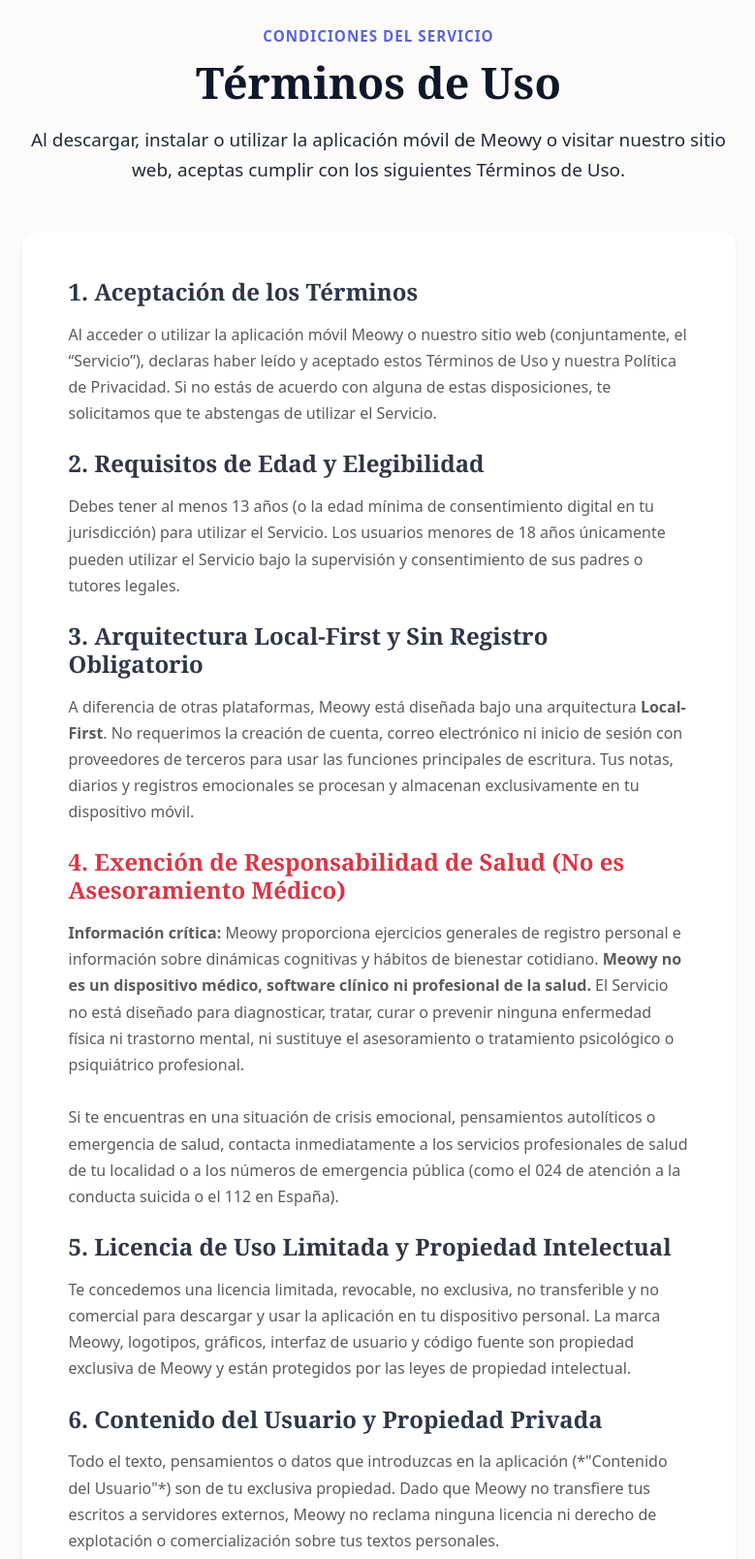
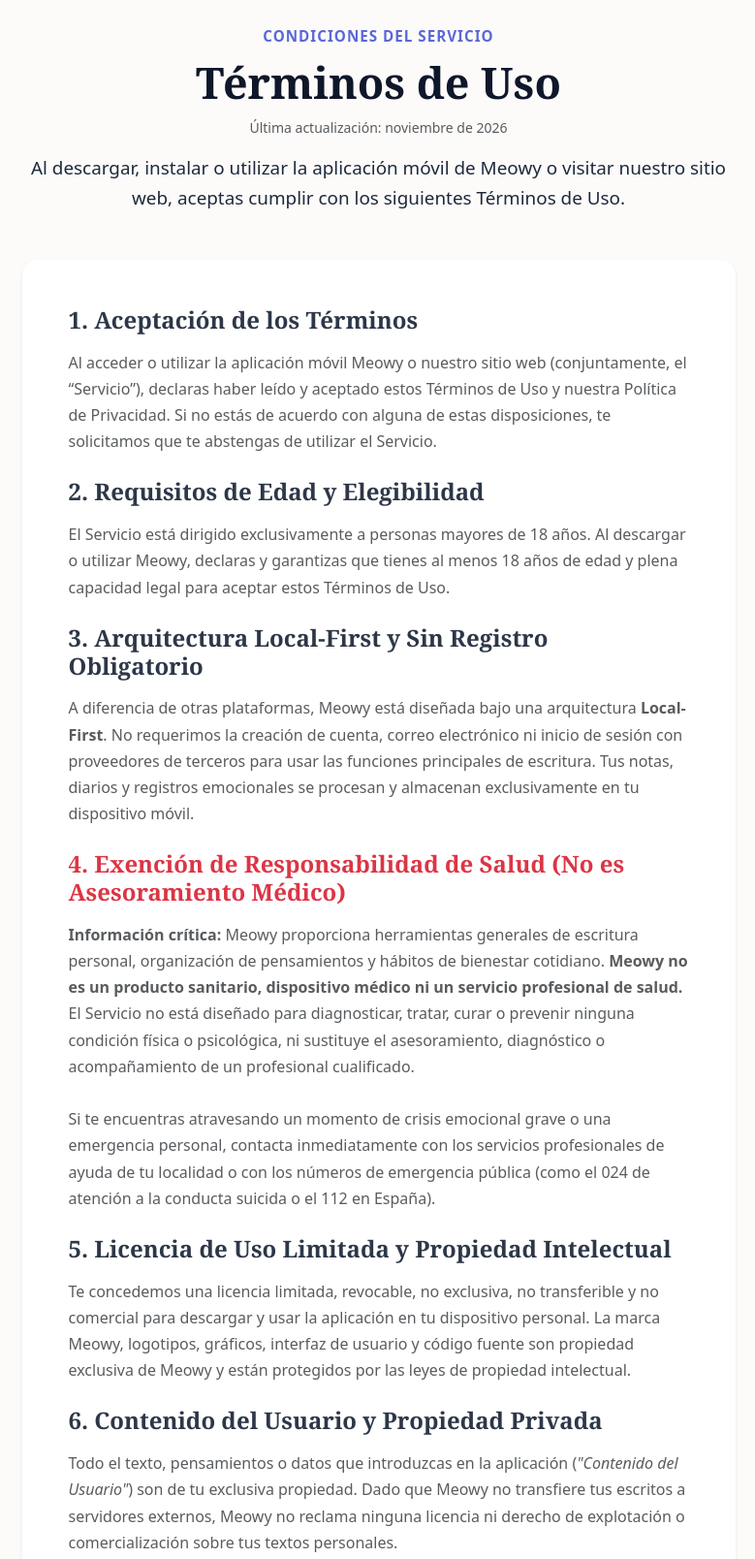
Before and after one commit to Beni84/Meowy, a plain HTML site: page terminos.html in a window 1280 px wide. Shown: the part 120-1728 px from the top of the page at 97% size, without its empty margins (242-1021 px from the left). Drawn offline with nearby package versions, Linux system fonts and the light colour scheme.

```diff
--- a/terminos.html
+++ b/terminos.html
@@ -74,7 +74,8 @@
 
                 <div class="text-center mb-5">
                     <span class="section-kicker d-block mb-2">Condiciones del Servicio</span>
-                    <h1 class="main-page-title mb-3">Términos de Uso</h1>
+                    <h1 class="main-page-title mb-2">Términos de Uso</h1>
+                    <p class="text-muted small mb-3">Última actualización: noviembre de 2026</p>
                     <p class="main-page-text mx-auto">
                         Al descargar, instalar o utilizar la aplicación móvil de Meowy o visitar nuestro sitio web, aceptas cumplir con los siguientes Términos de Uso.
                     </p>
@@ -89,7 +90,7 @@
 
                     <h2 class="h4 fw-bold mb-3" style="font-family: 'Playfair Display', Georgia, serif;">2. Requisitos de Edad y Elegibilidad</h2>
                     <p class="text-muted mb-4">
-                        Debes tener al menos 13 años (o la edad mínima de consentimiento digital en tu jurisdicción) para utilizar el Servicio. Los usuarios menores de 18 años únicamente pueden utilizar el Servicio bajo la supervisión y consentimiento de sus padres o tutores legales.
+                        El Servicio está dirigido exclusivamente a personas mayores de 18 años. Al descargar o utilizar Meowy, declaras y garantizas que tienes al menos 18 años de edad y plena capacidad legal para aceptar estos Términos de Uso.
                     </p>
 
                     <h2 class="h4 fw-bold mb-3" style="font-family: 'Playfair Display', Georgia, serif;">3. Arquitectura Local-First y Sin Registro Obligatorio</h2>
@@ -99,8 +100,8 @@
 
                     <h2 class="h4 fw-bold mb-3 text-danger" style="font-family: 'Playfair Display', Georgia, serif;">4. Exención de Responsabilidad de Salud (No es Asesoramiento Médico)</h2>
                     <p class="text-muted mb-4">
-                        <strong>Información crítica:</strong> Meowy proporciona ejercicios generales de registro personal e información sobre dinámicas cognitivas y hábitos de bienestar cotidiano. <strong>Meowy no es un dispositivo médico, software clínico ni profesional de la salud.</strong> El Servicio no está diseñado para diagnosticar, tratar, curar o prevenir ninguna enfermedad física ni trastorno mental, ni sustituye el asesoramiento o tratamiento psicológico o psiquiátrico profesional.<br><br>
-                        Si te encuentras en una situación de crisis emocional, pensamientos autolíticos o emergencia de salud, contacta inmediatamente a los servicios profesionales de salud de tu localidad o a los números de emergencia pública (como el 024 de atención a la conducta suicida o el 112 en España).
+                        <strong>Información crítica:</strong> Meowy proporciona herramientas generales de escritura personal, organización de pensamientos y hábitos de bienestar cotidiano. <strong>Meowy no es un producto sanitario, dispositivo médico ni un servicio profesional de salud.</strong> El Servicio no está diseñado para diagnosticar, tratar, curar o prevenir ninguna condición física o psicológica, ni sustituye el asesoramiento, diagnóstico o acompañamiento de un profesional cualificado.<br><br>
+                        Si te encuentras atravesando un momento de crisis emocional grave o una emergencia personal, contacta inmediatamente con los servicios profesionales de ayuda de tu localidad o con los números de emergencia pública (como el 024 de atención a la conducta suicida o el 112 en España).
                     </p>
 
                     <h2 class="h4 fw-bold mb-3" style="font-family: 'Playfair Display', Georgia, serif;">5. Licencia de Uso Limitada y Propiedad Intelectual</h2>
@@ -110,7 +111,7 @@
 
                     <h2 class="h4 fw-bold mb-3" style="font-family: 'Playfair Display', Georgia, serif;">6. Contenido del Usuario y Propiedad Privada</h2>
                     <p class="text-muted mb-4">
-                        Todo el texto, pensamientos o datos que introduzcas en la aplicación (*"Contenido del Usuario"*) son de tu exclusiva propiedad. Dado que Meowy no transfiere tus escritos a servidores externos, Meowy no reclama ninguna licencia ni derecho de explotación o comercialización sobre tus textos personales.
+                        Todo el texto, pensamientos o datos que introduzcas en la aplicación (<em>"Contenido del Usuario"</em>) son de tu exclusiva propiedad. Dado que Meowy no transfiere tus escritos a servidores externos, Meowy no reclama ninguna licencia ni derecho de explotación o comercialización sobre tus textos personales.
                     </p>
 
                     <h2 class="h4 fw-bold mb-3" style="font-family: 'Playfair Display', Georgia, serif;">7. Custodia de Datos y Copias de Seguridad</h2>
@@ -130,7 +131,7 @@
 
                     <h2 class="h4 fw-bold mb-3" style="font-family: 'Playfair Display', Georgia, serif;">10. Limitación de Responsabilidad</h2>
                     <p class="text-muted mb-4">
-                        En la máxima medida permitida por la ley aplicable, Meowy no será responsable por daños indirectos, incidental o derivados de la pérdida de datos del dispositivo o del uso o la imposibilidad de uso del Servicio.
+                        En la máxima medida permitida por la ley aplicable, Meowy no será responsable por daños indirectos, incidentales o derivados de la pérdida de datos del dispositivo o del uso o la imposibilidad de uso del Servicio.
                     </p>
 
                     <h2 class="h4 fw-bold mb-3" style="font-family: 'Playfair Display', Georgia, serif;">11. Legislación Aplicable y Jurisdicción</h2>
```
Also changed, not shown: cookies.html (+11 -3 lines).
